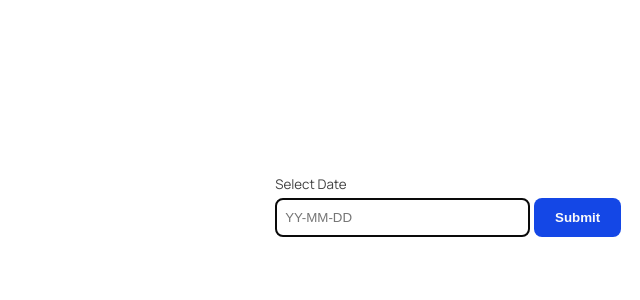
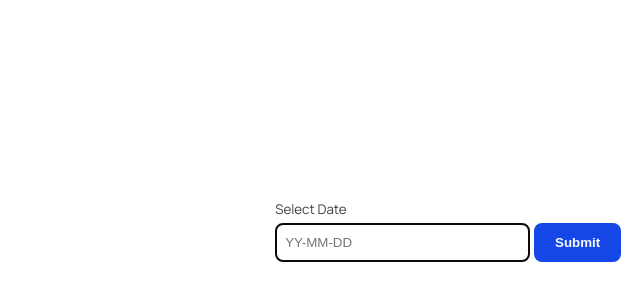
Before and after one commit to angile123/Picture-Of-The-Day, a React (Vite) app: page / in a window 1280 px wide. Shown: the part 206-506 px from the top of the page, without its empty margins (640-1280 px from the left). Built offline with nearby package versions, Linux system fonts and the light colour scheme.

Commit message:
style : change the min height of grid and image

```diff
--- a/src/components/Card/Card.module.css
+++ b/src/components/Card/Card.module.css
@@ -9,9 +9,3 @@
   display: grid;
   gap: 1.5rem;
 }
-
-@media (max-height: 640px) {
-  .rightDisplay {
-    padding: 1.5rem 0;
-  }
-}
--- a/src/components/Image/Image.module.css
+++ b/src/components/Image/Image.module.css
@@ -7,8 +7,8 @@
   }
 }
 
-@media (max-height: 640px) {
+@media (max-height: 850px) {
   .imgMainContainer {
-    height: 685px;
+    height: 850px;
   }
 }
--- a/src/main.css
+++ b/src/main.css
@@ -9,7 +9,7 @@
   grid-template-columns: 70% 1fr;
 
   height: 100vh;
-  min-height: 640px;
+  min-height: 850px;
   font-family: "Manrope", sans-serif;
   max-width: 2000px;
 }
```
